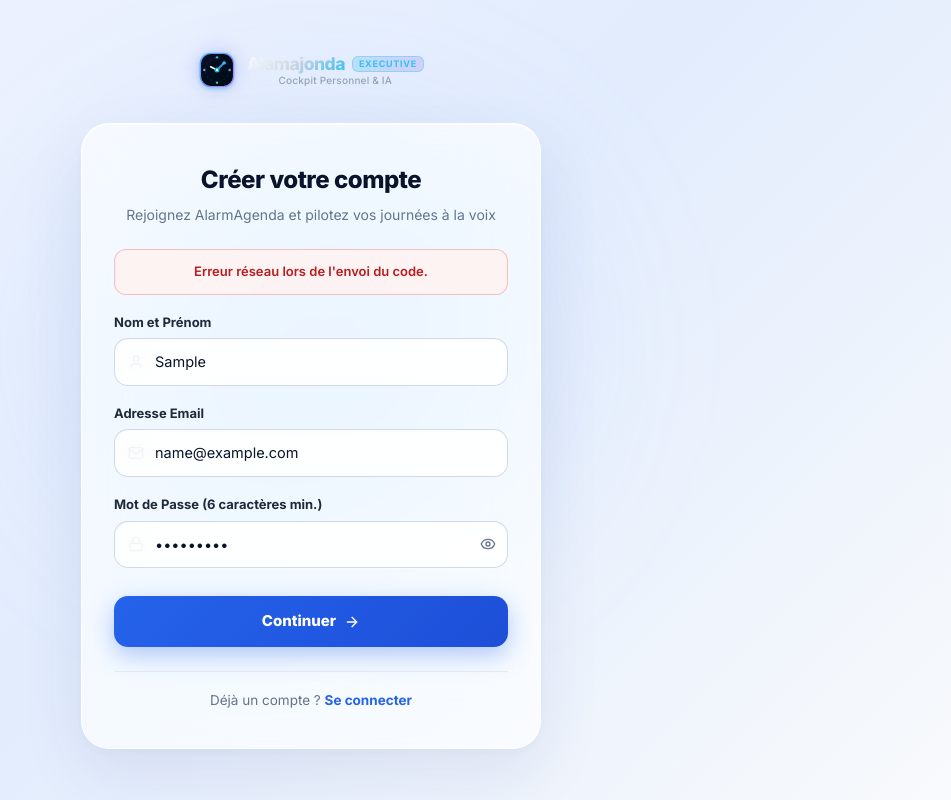
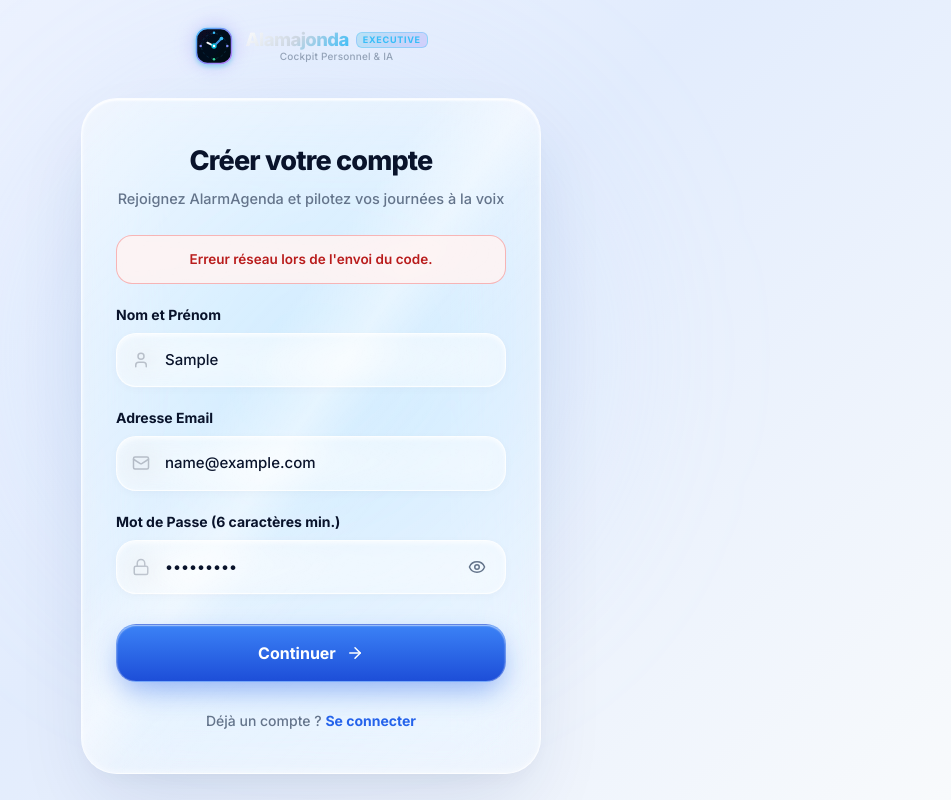
Before and after one commit to imorousalem8-sys/agenda, a Next.js app: page /register in a window 1280 px wide. Both pictures are taken after typing "Sample", "name@example.com", "Sample123" into the empty fields and a click on the button "Continuer". Shown: the whole page, without its empty margins (329-1280 px from the left). Built offline with nearby package versions, Linux system fonts and the light colour scheme; no server answers.

Commit message:
style: replicate 3D liquid frosted transparent glassmorphism for auth card

```diff
--- a/app/register/page.tsx
+++ b/app/register/page.tsx
@@ -182,51 +182,67 @@ export default function RegisterPage() {
         position: "relative",
       }}
     >
-      {/* Background ambient halos */}
+      {/* Background ambient light and halos */}
       <div
         style={{
           position: "absolute",
-          top: "15%",
+          top: "10%",
           left: "50%",
           transform: "translateX(-50%)",
-          width: "650px",
-          height: "450px",
+          width: "700px",
+          height: "550px",
           borderRadius: "50%",
-          background: "radial-gradient(circle, rgba(59, 130, 246, 0.18) 0%, rgba(147, 197, 253, 0.12) 50%, transparent 75%)",
-          filter: "blur(80px)",
+          background: "radial-gradient(circle, rgba(147, 197, 253, 0.45) 0%, rgba(191, 219, 254, 0.25) 45%, transparent 70%)",
+          filter: "blur(90px)",
           pointerEvents: "none",
           zIndex: 0,
         }}
       />
 
       {/* Brand Header */}
-      <div style={{ position: "relative", zIndex: 2, marginBottom: "28px", textAlign: "center" }}>
+      <div style={{ position: "relative", zIndex: 2, marginBottom: "26px", textAlign: "center" }}>
         <Link href="/" style={{ textDecoration: "none", display: "inline-block" }}>
-          <Logo size={38} showText={true} />
+          <Logo size={40} showText={true} />
         </Link>
       </div>
 
-      {/* Main Registration Card - Pure Frosted White Glass Style */}
+      {/* Main Registration Card - 3D Ultra Liquid Frosted Glass Style */}
       <div
         style={{
           width: "100%",
           maxWidth: "460px",
-          background: "rgba(255, 255, 255, 0.68)",
-          backdropFilter: "blur(32px) saturate(180%)",
-          WebkitBackdropFilter: "blur(32px) saturate(180%)",
-          border: "1px solid rgba(255, 255, 255, 0.85)",
-          borderRadius: "28px",
-          boxShadow: "0 25px 65px rgba(30, 58, 138, 0.09), 0 4px 12px rgba(0, 0, 0, 0.03), inset 0 1px 0 rgba(255, 255, 255, 0.95)",
-          padding: "38px 32px",
+          background: "linear-gradient(135deg, rgba(255, 255, 255, 0.45) 0%, rgba(255, 255, 255, 0.18) 100%)",
+          backdropFilter: "blur(38px) saturate(190%)",
+          WebkitBackdropFilter: "blur(38px) saturate(190%)",
+          border: "1.5px solid rgba(255, 255, 255, 0.75)",
+          borderRadius: "36px",
+          boxShadow: "0 35px 80px -15px rgba(2, 44, 115, 0.12), 0 10px 25px -5px rgba(0, 0, 0, 0.04), inset 0 1.5px 2px rgba(255, 255, 255, 0.95), inset 0 -2px 5px rgba(255, 255, 255, 0.4)",
+          padding: "42px 34px",
           position: "relative",
           zIndex: 2,
+          overflow: "hidden",
         }}
       >
-        <div style={{ textAlign: "center", marginBottom: "24px" }}>
-          <h1 style={{ fontSize: "24px", fontWeight: "800", color: "#09132b", letterSpacing: "-0.02em" }}>
+        {/* Specular Diagonal Glass Light Streak */}
+        <div
+          style={{
+            position: "absolute",
+            top: 0,
+            right: 0,
+            bottom: 0,
+            left: 0,
+            borderRadius: "36px",
+            background: "linear-gradient(125deg, transparent 38%, rgba(255, 255, 255, 0.42) 48%, rgba(255, 255, 255, 0.05) 54%, transparent 62%)",
+            pointerEvents: "none",
+            zIndex: 1,
+          }}
+        />
+
+        <div style={{ textAlign: "center", marginBottom: "26px", position: "relative", zIndex: 2 }}>
+          <h1 style={{ fontSize: "27px", fontWeight: "800", color: "#09132b", letterSpacing: "-0.03em" }}>
             {otpStep ? "Vérification de sécurité" : "Créer votre compte"}
           </h1>
-          <p style={{ fontSize: "14px", color: "#64748b", marginTop: "6px" }}>
+          <p style={{ fontSize: "14.5px", color: "#64748b", marginTop: "6px", fontWeight: "500" }}>
             {otpStep
               ? `Un code de confirmation a été envoyé à ${pendingRegData?.email}`
               : "Rejoignez AlarmAgenda et pilotez vos journées à la voix"}
@@ -236,15 +252,18 @@ export default function RegisterPage() {
         {error && (
           <div
             style={{
-              padding: "12px 14px",
-              borderRadius: "12px",
-              background: "rgba(254, 242, 242, 0.9)",
-              border: "1px solid rgba(239, 68, 68, 0.3)",
+              padding: "13px 16px",
+              borderRadius: "16px",
+              background: "rgba(254, 242, 242, 0.85)",
+              backdropFilter: "blur(8px)",
+              border: "1px solid rgba(239, 68, 68, 0.35)",
               color: "#b91c1c",
-              fontSize: "13px",
-              marginBottom: "18px",
+              fontSize: "13.5px",
+              marginBottom: "20px",
               textAlign: "center",
               fontWeight: "600",
+              position: "relative",
+              zIndex: 2,
             }}
           >
             {error}
@@ -254,15 +273,18 @@ export default function RegisterPage() {
         {resendSuccess && (
           <div
             style={{
-              padding: "12px 14px",
-              borderRadius: "12px",
-              background: "rgba(236, 253, 245, 0.9)",
-              border: "1px solid rgba(16, 185, 129, 0.3)",
+              padding: "13px 16px",
+              borderRadius: "16px",
+              background: "rgba(236, 253, 245, 0.85)",
+              backdropFilter: "blur(8px)",
+              border: "1px solid rgba(16, 185, 129, 0.35)",
               color: "#047857",
-              fontSize: "13px",
-              marginBottom: "18px",
+              fontSize: "13.5px",
+              marginBottom: "20px",
               textAlign: "center",
               fontWeight: "600",
+              position: "relative",
+              zIndex: 2,
             }}
           >
             {resendSuccess}
@@ -271,85 +293,94 @@ export default function RegisterPage() {
 
         {/* Step 1: Account Information */}
         {!otpStep ? (
-          <form onSubmit={handleSubmit(onSendOtp)} style={{ display: "flex", flexDirection: "column", gap: "18px" }}>
+          <form onSubmit={handleSubmit(onSendOtp)} style={{ display: "flex", flexDirection: "column", gap: "20px", position: "relative", zIndex: 2 }}>
             {/* Full Name */}
             <div>
-              <label style={{ fontSize: "13px", fontWeight: "700", color: "#1e293b", display: "block", marginBottom: "6px" }}>
+              <label style={{ fontSize: "14px", fontWeight: "700", color: "#09132b", display: "block", marginBottom: "8px" }}>
                 Nom et Prénom
               </label>
               <div style={{ position: "relative" }}>
-                <User size={16} style={{ position: "absolute", left: "14px", top: "50%", transform: "translateY(-50%)", color: "#64748b" }} />
+                <User size={18} style={{ position: "absolute", left: "16px", top: "50%", transform: "translateY(-50%)", color: "#64748b" }} />
                 <input
                   type="text"
                   placeholder="Ex : Salem Imorou"
                   {...register("name")}
                   style={{
                     width: "100%",
-                    padding: "12px 14px 12px 40px",
-                    borderRadius: "14px",
-                    background: "rgba(255, 255, 255, 0.8)",
-                    backdropFilter: "blur(12px)",
-                    border: errors.name ? "1.5px solid #ef4444" : "1px solid rgba(203, 213, 225, 0.85)",
+                    padding: "15px 18px 15px 48px",
+                    borderRadius: "20px",
+                    background: "rgba(255, 255, 255, 0.32)",
+                    backdropFilter: "blur(14px)",
+                    WebkitBackdropFilter: "blur(14px)",
+                    border: errors.name ? "1.5px solid #ef4444" : "1.5px solid rgba(255, 255, 255, 0.8)",
+                    boxShadow: "inset 0 2px 4px rgba(255, 255, 255, 0.7), 0 2px 8px rgba(0, 30, 80, 0.03)",
                     color: "#09132b",
-                    fontSize: "14.5px",
+                    fontSize: "15px",
+                    fontWeight: "500",
                     outline: "none",
-                    boxShadow: "inset 0 1px 2px rgba(0,0,0,0.02)",
+                    transition: "all 0.2s ease",
                   }}
                 />
               </div>
-              {errors.name && <p style={{ fontSize: "12px", color: "#dc2626", marginTop: "4px", fontWeight: "500" }}>{errors.name.message}</p>}
+              {errors.name && <p style={{ fontSize: "12px", color: "#dc2626", marginTop: "5px", fontWeight: "600" }}>{errors.name.message}</p>}
             </div>
 
             {/* Email */}
             <div>
-              <label style={{ fontSize: "13px", fontWeight: "700", color: "#1e293b", display: "block", marginBottom: "6px" }}>
+              <label style={{ fontSize: "14px", fontWeight: "700", color: "#09132b", display: "block", marginBottom: "8px" }}>
                 Adresse Email
               </label>
               <div style={{ position: "relative" }}>
-                <Mail size={16} style={{ position: "absolute", left: "14px", top: "50%", transform: "translateY(-50%)", color: "#64748b" }} />
+                <Mail size={18} style={{ position: "absolute", left: "16px", top: "50%", transform: "translateY(-50%)", color: "#64748b" }} />
                 <input
                   type="email"
-                  placeholder="nom@exemple.com"
+                  placeholder="imorousalem8@gmail.com"
                   {...register("email")}
                   style={{
                     width: "100%",
-                    padding: "12px 14px 12px 40px",
-                    borderRadius: "14px",
-                    background: "rgba(255, 255, 255, 0.8)",
-                    backdropFilter: "blur(12px)",
-                    border: errors.email ? "1.5px solid #ef4444" : "1px solid rgba(203, 213, 225, 0.85)",
+                    padding: "15px 18px 15px 48px",
+                    borderRadius: "20px",
+                    background: "rgba(255, 255, 255, 0.32)",
+                    backdropFilter: "blur(14px)",
+                    WebkitBackdropFilter: "blur(14px)",
+                    border: errors.email ? "1.5px solid #ef4444" : "1.5px solid rgba(255, 255, 255, 0.8)",
+                    boxShadow: "inset 0 2px 4px rgba(255, 255, 255, 0.7), 0 2px 8px rgba(0, 30, 80, 0.03)",
                     color: "#09132b",
-                    fontSize: "14.5px",
+                    fontSize: "15px",
+                    fontWeight: "500",
                     outline: "none",
-                    boxShadow: "inset 0 1px 2px rgba(0,0,0,0.02)",
+                    transition: "all 0.2s ease",
                   }}
                 />
               </div>
-              {errors.email && <p style={{ fontSize: "12px", color: "#dc2626", marginTop: "4px", fontWeight: "500" }}>{errors.email.message}</p>}
+              {errors.email && <p style={{ fontSize: "12px", color: "#dc2626", marginTop: "5px", fontWeight: "600" }}>{errors.email.message}</p>}
             </div>
 
             {/* Password */}
             <div>
-              <label style={{ fontSize: "13px", fontWeight: "700", color: "#1e293b", display: "block", marginBottom: "6px" }}>
+              <label style={{ fontSize: "14px", fontWeight: "700", color: "#09132b", display: "block", marginBottom: "8px" }}>
                 Mot de Passe (6 caractères min.)
               </label>
               <div style={{ position: "relative" }}>
-                <Lock size={16} style={{ position: "absolute", left: "14px", top: "50%", transform: "translateY(-50%)", color: "#64748b" }} />
+                <Lock size={18} style={{ position: "absolute", left: "16px", top: "50%", transform: "translateY(-50%)", color: "#64748b" }} />
                 <input
                   type={showPassword ? "text" : "password"}
                   placeholder="••••••••"
                   {...register("password")}
                   style={{
                     width: "100%",
-                    padding: "12px 40px 12px 40px",
-                    borderRadius: "14px",
-                    background: "rgba(255, 255, 255, 0.8)",
-                    backdropFilter: "blur(12px)",
-                    border: errors.password ? "1.5px solid #ef4444" : "1px solid rgba(203, 213, 225, 0.85)",
+                    padding: "15px 48px 15px 48px",
+                    borderRadius: "20px",
+                    background: "rgba(255, 255, 255, 0.32)",
+                    backdropFilter: "blur(14px)",
+                    WebkitBackdropFilter: "blur(14px)",
+                    border: errors.password ? "1.5px solid #ef4444" : "1.5px solid rgba(255, 255, 255, 0.8)",
+                    boxShadow: "inset 0 2px 4px rgba(255, 255, 255, 0.7), 0 2px 8px rgba(0, 30, 80, 0.03)",
                     color: "#09132b",
-                    fontSize: "14.5px",
+                    fontSize: "15px",
+                    fontWeight: "500",
                     outline: "none",
-                    boxShadow: "inset 0 1px 2px rgba(0,0,0,0.02)",
+                    transition: "all 0.2s ease",
                   }}
                 />
                 <button
@@ -357,55 +388,59 @@ export default function RegisterPage() {
                   onClick={() => setShowPassword(!showPassword)}
                   style={{
                     position: "absolute",
-                    right: "12px",
+                    right: "16px",
                     top: "50%",
                     transform: "translateY(-50%)",
                     background: "transparent",
                     border: "none",
                     color: "#64748b",
                     cursor: "pointer",
+                    padding: "4px",
+                    display: "flex",
+                    alignItems: "center",
                   }}
                 >
-                  {showPassword ? <EyeOff size={16} /> : <Eye size={16} />}
+                  {showPassword ? <EyeOff size={18} /> : <Eye size={18} />}
                 </button>
               </div>
-              {errors.password && <p style={{ fontSize: "12px", color: "#dc2626", marginTop: "4px", fontWeight: "500" }}>{errors.password.message}</p>}
+              {errors.password && <p style={{ fontSize: "12px", color: "#dc2626", marginTop: "5px", fontWeight: "600" }}>{errors.password.message}</p>}
             </div>
 
+            {/* Submit Button */}
             <button
               type="submit"
               disabled={loading}
               style={{
                 marginTop: "10px",
-                padding: "14px",
-                borderRadius: "14px",
-                background: "linear-gradient(135deg, #2563eb 0%, #1d4ed8 100%)",
-                boxShadow: "0 8px 25px rgba(37, 99, 235, 0.35)",
+                padding: "16px 24px",
+                borderRadius: "20px",
+                background: "linear-gradient(180deg, #3b82f6 0%, #1d4ed8 100%)",
+                boxShadow: "0 12px 28px -4px rgba(37, 99, 235, 0.45), inset 0 1px 1.5px rgba(255, 255, 255, 0.6)",
+                border: "1px solid rgba(255, 255, 255, 0.3)",
                 color: "#ffffff",
-                fontWeight: "800",
-                fontSize: "15px",
-                border: "none",
-                cursor: "pointer",
+                fontWeight: "700",
+                fontSize: "16px",
+                cursor: loading ? "not-allowed" : "pointer",
                 display: "flex",
                 alignItems: "center",
                 justifyContent: "center",
-                gap: "8px",
+                gap: "10px",
                 transition: "all 0.2s ease",
               }}
             >
               {loading ? <Loader2 size={18} className="animate-spin" /> : <span>Continuer</span>}
-              {!loading && <ArrowRight size={16} />}
+              {!loading && <ArrowRight size={18} />}
             </button>
           </form>
         ) : (
           /* Step 2: OTP Verification */
-          <form onSubmit={onVerifyOtp} style={{ display: "flex", flexDirection: "column", gap: "16px" }}>
+          <form onSubmit={onVerifyOtp} style={{ display: "flex", flexDirection: "column", gap: "18px", position: "relative", zIndex: 2 }}>
             <div>
-              <label style={{ fontSize: "13px", fontWeight: "700", color: "#1e293b", display: "block", marginBottom: "6px" }}>
+              <label style={{ fontSize: "14px", fontWeight: "700", color: "#09132b", display: "block", marginBottom: "8px" }}>
                 Code de validation à 6 chiffres
               </label>
               <div style={{ position: "relative" }}>
-                <KeyRound size={16} style={{ position: "absolute", left: "14px", top: "50%", transform: "translateY(-50%)", color: "#64748b" }} />
+                <KeyRound size={18} style={{ position: "absolute", left: "16px", top: "50%", transform: "translateY(-50%)", color: "#64748b" }} />
                 <input
                   type="text"
                   maxLength={6}
@@ -415,11 +450,13 @@ export default function RegisterPage() {
                   autoFocus
                   style={{
                     width: "100%",
-                    padding: "13px 14px 13px 40px",
-                    borderRadius: "14px",
-                    background: "rgba(255, 255, 255, 0.9)",
-                    backdropFilter: "blur(12px)",
+                    padding: "15px 18px 15px 48px",
+                    borderRadius: "20px",
+                    background: "rgba(255, 255, 255, 0.4)",
+                    backdropFilter: "blur(14px)",
+                    WebkitBackdropFilter: "blur(14px)",
                     border: "2px solid #2563eb",
+                    boxShadow: "inset 0 2px 4px rgba(255, 255, 255, 0.7), 0 2px 10px rgba(37, 99, 235, 0.1)",
                     color: "#09132b",
                     fontSize: "22px",
                     letterSpacing: "0.25em",
@@ -436,30 +473,31 @@ export default function RegisterPage() {
               disabled={loading || otpCode.length < 6}
               style={{
                 marginTop: "6px",
-                padding: "14px",
-                borderRadius: "14px",
-                background: "linear-gradient(135deg, #2563eb 0%, #1d4ed8 100%)",
-                boxShadow: "0 8px 25px rgba(37, 99, 235, 0.35)",
+                padding: "16px 24px",
+                borderRadius: "20px",
+                background: "linear-gradient(180deg, #3b82f6 0%, #1d4ed8 100%)",
+                boxShadow: "0 12px 28px -4px rgba(37, 99, 235, 0.45), inset 0 1px 1.5px rgba(255, 255, 255, 0.6)",
+                border: "1px solid rgba(255, 255, 255, 0.3)",
                 color: "#ffffff",
-                fontWeight: "800",
-                fontSize: "15px",
-                border: "none",
+                fontWeight: "700",
+                fontSize: "16px",
                 cursor: otpCode.length === 6 ? "pointer" : "not-allowed",
                 opacity: otpCode.length === 6 ? 1 : 0.6,
                 display: "flex",
                 alignItems: "center",
                 justifyContent: "center",
-                gap: "8px",
+                gap: "10px",
+                transition: "all 0.2s ease",
               }}
             >
               {loading ? <Loader2 size={18} className="animate-spin" /> : <span>Valider et Accéder à AlarmAgenda</span>}
             </button>
 
-            <div style={{ display: "flex", alignItems: "center", justifyContent: "space-between", marginTop: "10px" }}>
+            <div style={{ display: "flex", alignItems: "center", justifyContent: "space-between", marginTop: "12px" }}>
               <button
                 type="button"
                 onClick={() => setOtpStep(false)}
-                style={{ background: "transparent", border: "none", color: "#64748b", fontSize: "13px", cursor: "pointer", fontWeight: "600" }}
+                style={{ background: "transparent", border: "none", color: "#64748b", fontSize: "13.5px", cursor: "pointer", fontWeight: "600" }}
               >
                 Modifier mes informations
               </button>
@@ -472,7 +510,7 @@ export default function RegisterPage() {
                   background: "transparent",
                   border: "none",
                   color: resendCooldown > 0 ? "#94a3b8" : "#2563eb",
-                  fontSize: "13px",
+                  fontSize: "13.5px",
                   fontWeight: "700",
                   cursor: resendCooldown > 0 ? "default" : "pointer",
                 }}
@@ -484,8 +522,8 @@ export default function RegisterPage() {
         )}
 
         {/* Footer link to Login */}
-        <div style={{ marginTop: "24px", paddingTop: "18px", borderTop: "1px solid rgba(226, 232, 240, 0.8)", textAlign: "center" }}>
-          <p style={{ fontSize: "13.5px", color: "#64748b", margin: 0 }}>
+        <div style={{ marginTop: "28px", textAlign: "center", position: "relative", zIndex: 2 }}>
+          <p style={{ fontSize: "14px", color: "#64748b", margin: 0, fontWeight: "500" }}>
             Déjà un compte ?{" "}
             <Link href="/login" style={{ color: "#2563eb", fontWeight: "700", textDecoration: "none" }}>
               Se connecter
```
Also changed, not shown: app/login/page.tsx (+159 -120 lines).
